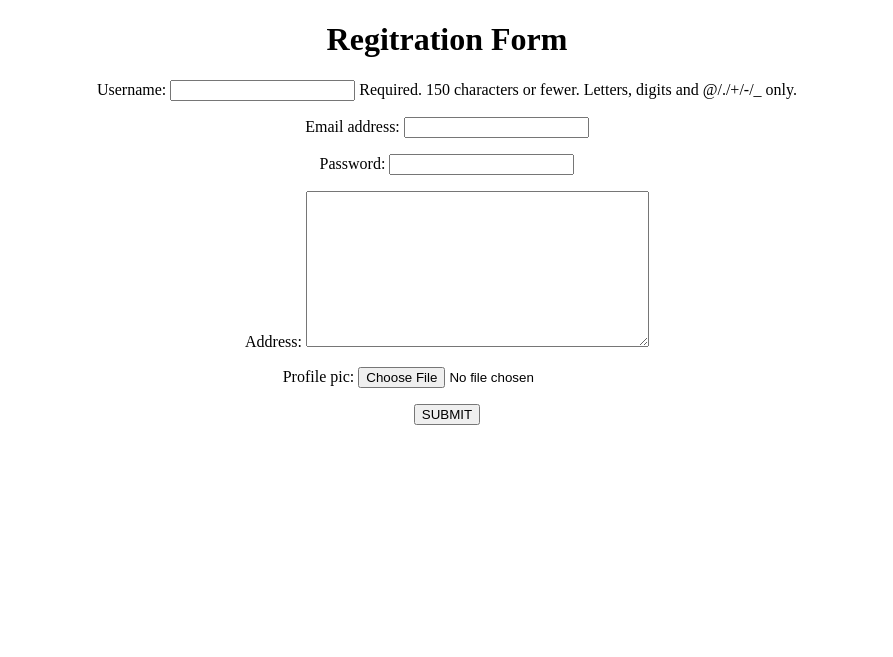
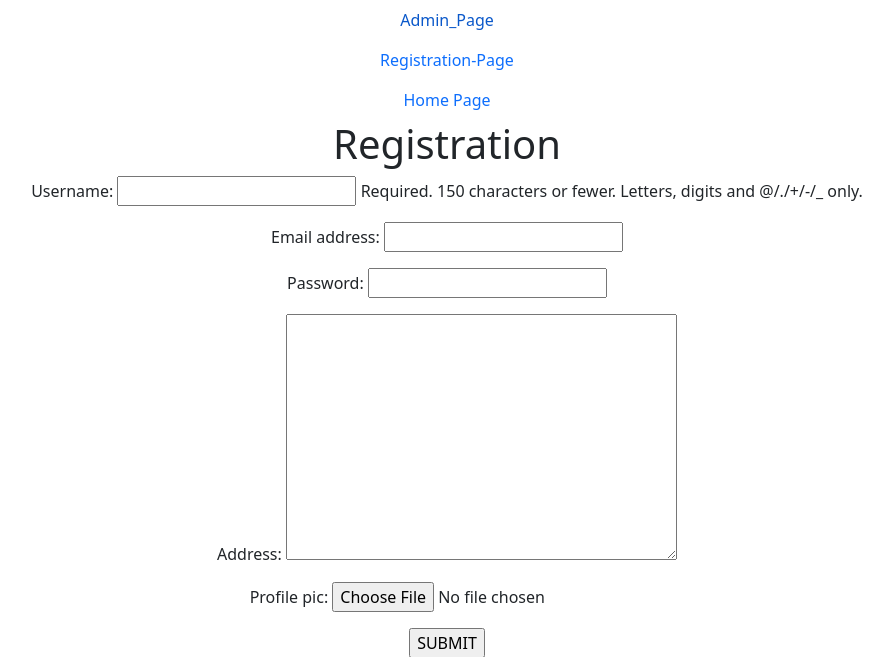
Before and after one commit to KBCHANDANA506/User_Registration_74de6, a Django app: page /Registration/ in a window 1280 px wide. Shown: the top 657 px of the page, without its empty margins (193-1086 px from the left). Run offline with Django 4.2, Linux system fonts and the light colour scheme.

Commit message:
first commit

```diff
--- a/app/views.py
+++ b/app/views.py
@@ -4,6 +4,11 @@ from django.core.mail import send_mail
 # Create your views here
 
 from app.forms import *
+
+
+def home_page(request):
+
+    return render(request,'home_page.html')
 
 def Registration(request):
     UO=UserForm()
@@ -21,6 +26,7 @@ def Registration(request):
            NSPO=pfd.save(commit=False)
            NSPO.username=NSUO
            NSPO.save()
+
            send_mail('Registration',
                      'Registration is successfully done',
                      'chandanakamalapuram@gmail.com',
--- a/project37/urls.py
+++ b/project37/urls.py
@@ -22,6 +22,7 @@ from app.views import *
 urlpatterns = [
     path('admin/', admin.site.urls),
     path('Registration/',Registration,name='Registration'),
+    path('home_page/',home_page,name='home_page'),
 
 
 
--- a/templates/Registration.html
+++ b/templates/Registration.html
@@ -1,27 +1,14 @@
-<!DOCTYPE html>
-<html lang="en">
-<head>
-    <meta charset="UTF-8">
-    <meta http-equiv="X-UA-Compatible" content="IE=edge">
-    <meta name="viewport" content="width=device-width, initial-scale=1.0">
-    <title>Document</title>
-</head>
-<body>
-    <center>
-        <h1>Regitration Form</h1>
-    <form method="POST" enctype="multipart/form-data">
+{% extends 'dummy.html' %}
+{% block title %}
+<title>Registration</title>
+{% endblock %}
+{% block body_block %}
+      <h1>Registration</h1>
+      <form method="POST">
+        {{UO.as_p}}
 
-         {% csrf_token %}
+        {{PO.as_p}}
+        <input type="submit" value="SUBMIT">
 
-         {{UO.as_p}}
-
-         {{PO.as_p}}
-
-    <input type="submit" value="SUBMIT">
-
-
-    </form>
-    </center>
-
-</body>
-</html>
+      </form>
+{% endblock %}
--- a/templates/dummy.html
+++ b/templates/dummy.html
@@ -15,7 +15,12 @@
   <body>
     <center>
     <nav cls="nav">
-        <a href="{% url 'rigister' %}">registration</a>
+        <a href="{% url 'admin:index' %}" class="nav-link">Admin_Page</a>
+        <a href="{% url 'Registration' %}" class="nav-link">Registration-Page</a>
+        <a href="{% url 'home_page' %}" class="nav-link">Home Page</a>
+
+
+
     </nav>
 
     <!-- Optional JavaScript; choose one of the two! -->
```
Also changed, not shown: templates/home_page.html (added, +7 -0 lines).
